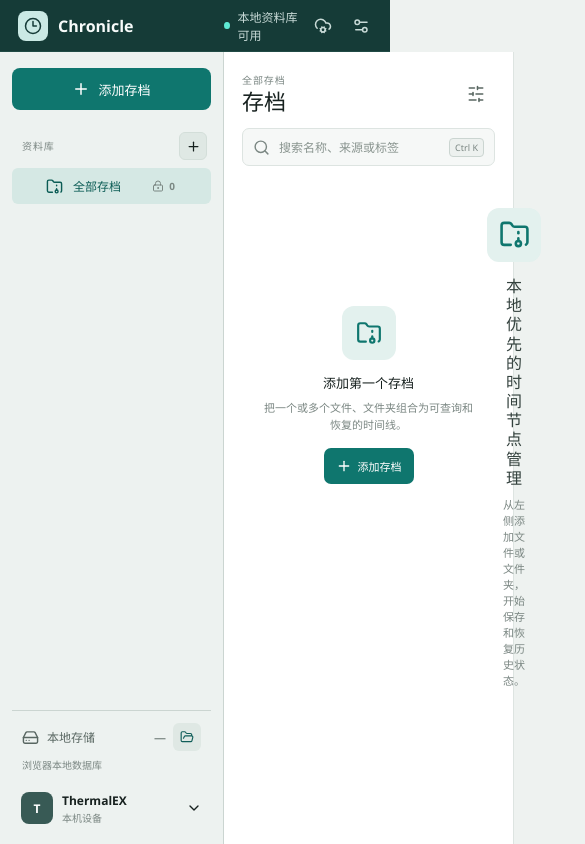
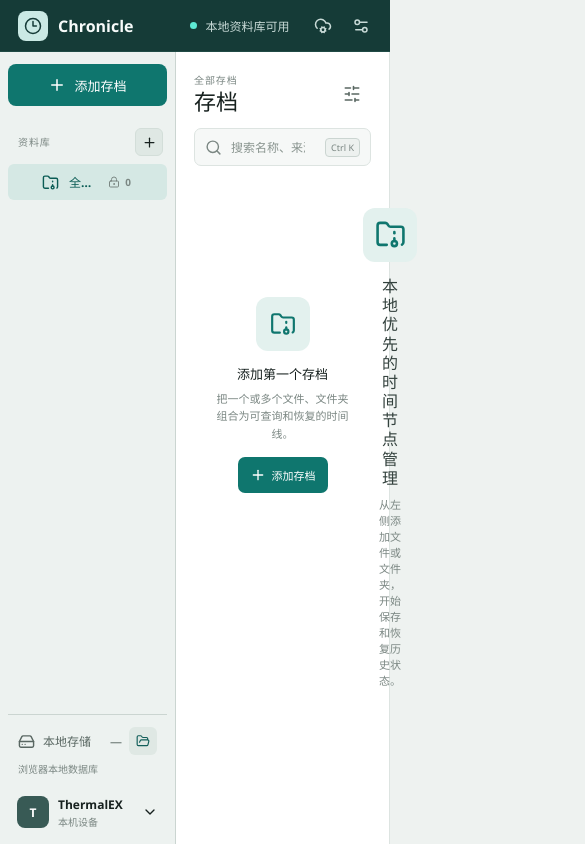
Before and after one commit to ThermalEX/Chronicle, a Vue app in the folder apps/desktop/: page / in a window 390 px wide. Shown: the top 844 px of the page, 585 px wide, since content can reach past the window. Built offline with nearby package versions, Linux system fonts and the light colour scheme.

Commit message:
fix: adapt archive detail to narrow windows

```diff
--- a/apps/desktop/src/styles.css
+++ b/apps/desktop/src/styles.css
@@ -17,7 +17,7 @@
 }
 
 * { box-sizing: border-box; }
-body { margin: 0; min-width: 1024px; min-height: 720px; overflow: hidden; }
+body { margin: 0; min-width: 720px; min-height: 560px; overflow: hidden; }
 button, input, select { font: inherit; }
 button { color: inherit; border: 0; cursor: pointer; }
 button:disabled { cursor: wait; opacity: .62; }
@@ -209,9 +209,32 @@ kbd { padding: 2px 5px; color: var(--text-3); background: #edf1ef; border: 1px s
 
 @keyframes pulse { 50% { opacity: .45; transform: scale(.75); } }
 @media (max-width: 1180px) {
-  .detail-content { grid-template-columns: minmax(360px, 1fr) 238px; }
-  .detail-header p { max-width: 260px; }
+  .app-shell { grid-template-columns: 200px minmax(0, 1fr); }
+  .titlebar { grid-template-columns: 200px 1fr auto; }
+  .workspace { grid-template-columns: minmax(220px, 250px) minmax(0, 1fr); }
+  .detail-content { display: block; overflow-y: auto; }
+  .timeline-area { padding: 16px 14px; overflow: visible; }
+  .inspector { padding: 16px 14px; border-top: 1px solid var(--border); border-left: 0; }
+  .detail-header { min-height: 66px; padding: 10px 14px; }
+  .detail-icon { display: none; }
+  .detail-header h2 { max-width: 170px; }
+  .detail-header p { max-width: 180px; }
+  .actions { gap: 5px; margin-left: 8px; }
   .secondary { width: 38px; padding: 0; font-size: 0; }
+  .timeline-table-head, .timeline-table article { grid-template-columns: 112px minmax(0, 1fr) 78px 68px; gap: 8px; padding: 0 10px; }
+  .timeline-table article > div button { width: 30px; padding: 0; font-size: 0; }
+}
+@media (max-width: 860px) {
+  body { min-width: 640px; }
+  .app-shell { grid-template-columns: 176px minmax(0, 1fr); }
+  .titlebar { grid-template-columns: 176px 1fr auto; }
+  .sidebar { padding: 12px 8px 8px; }
+  .workspace { grid-template-columns: minmax(190px, 220px) minmax(0, 1fr); }
+  .timeline-toolbar { align-items: stretch; flex-direction: column; }
+  .timeline-toolbar > label { width: 100%; }
+  .timeline-toolbar .themed-select { width: 100%; }
+  .snapshot-create { grid-template-columns: minmax(0, 1fr); }
+  .snapshot-create .accent { width: 100%; }
 }
 @media (prefers-reduced-motion: reduce) {
   *, *::before, *::after { animation-duration: .01ms !important; animation-iteration-count: 1 !important; transition-duration: .01ms !important; }
```
